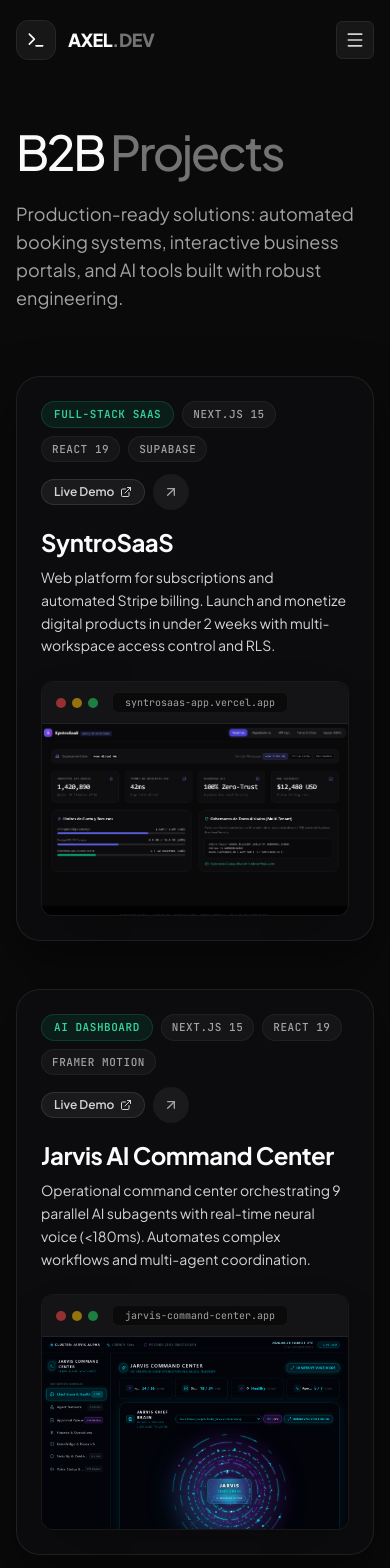
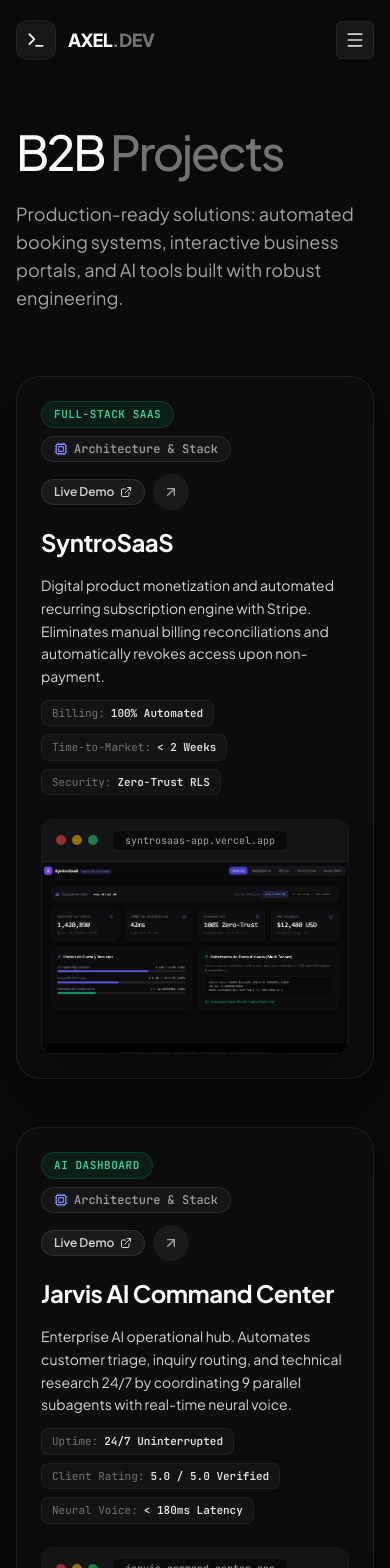
Before and after one commit to Axl07s/portfolio-axel, a React (Vite) app: page /projects in a window 390 px wide. Shown: the top 1568 px of the page. Built offline with nearby package versions, Linux system fonts and the light colour scheme.

Commit message:
feat(ui): implement dual-layer cards (business vs engineering), commercial B2B copy, and labs bridge on home

```diff
--- a/src/components/ProjectCard.tsx
+++ b/src/components/ProjectCard.tsx
@@ -1,7 +1,7 @@
-import React from 'react';
+import React, { useState } from 'react';
 import { useNavigate } from 'react-router-dom';
 import type { Project } from '../data/portfolioData';
-import { ArrowUpRight, ExternalLink } from 'lucide-react';
+import { ArrowUpRight, ExternalLink, Code2, Cpu, Briefcase, Layers } from 'lucide-react';
 import { useLanguage } from '../context/LanguageContext';
 
 interface ProjectCardProps {
@@ -9,12 +9,13 @@ interface ProjectCardProps {
 }
 
 export const ProjectCard: React.FC<ProjectCardProps> = ({ project }) => {
-  const { t } = useLanguage();
+  const { lang, t } = useLanguage();
   const navigate = useNavigate();
+  const [showTech, setShowTech] = useState(false);
   const mainImage = project.images[0]?.url || '/projects/syntrosaas_01.png';
 
   const handleCardClick = (e: React.MouseEvent) => {
-    if ((e.target as HTMLElement).closest('a')) {
+    if ((e.target as HTMLElement).closest('a') || (e.target as HTMLElement).closest('button')) {
       return;
     }
     navigate(`/project/${project.id}`);
@@ -42,19 +43,40 @@ export const ProjectCard: React.FC<ProjectCardProps> = ({ project }) => {
         }
       }}
     >
-      {/* Top Header: Category, Stack, Title, and Complete Unabridged Description */}
+      {/* Top Header: Category, Mode Toggle, Title, and Dual Layer Body */}
       <div className="p-6 sm:p-8 flex flex-col gap-4">
-        {/* Badges Bar */}
+        {/* Badges Bar & Toggle Pill */}
         <div className="flex items-center justify-between gap-3 flex-wrap">
           <div className="flex items-center gap-2 flex-wrap">
             <span className="text-[11px] font-mono font-semibold text-emerald-400 uppercase tracking-wider bg-emerald-500/10 px-3 py-1 rounded-full border border-emerald-500/20">
               {project.category}
             </span>
-            {project.stack?.slice(0, 3).map((tech, i) => (
-              <span key={i} className="text-[11px] font-mono font-medium text-neutral-400 uppercase tracking-wider bg-white/[0.04] px-2.5 py-1 rounded-full border border-white/5">
-                {tech}
-              </span>
-            ))}
+            {/* Toggle Dual-Layer Button */}
+            <button
+              type="button"
+              onClick={(e) => {
+                e.stopPropagation();
+                setShowTech(!showTech);
+              }}
+              className={`inline-flex items-center gap-1.5 px-3 py-1 rounded-full text-xs font-mono font-medium transition-all duration-300 border ${
+                showTech
+                  ? 'bg-indigo-500/15 border-indigo-500/40 text-indigo-300 hover:bg-indigo-500/25'
+                  : 'bg-white/[0.04] border-white/10 text-neutral-400 hover:text-neutral-200 hover:bg-white/[0.08]'
+              }`}
+              title={showTech ? 'Ver propuesta comercial' : 'Ver arquitectura y stack'}
+            >
+              {showTech ? (
+                <>
+                  <Briefcase className="w-3.5 h-3.5 text-emerald-400" />
+                  <span>{lang === 'es' ? 'Resultado Comercial' : 'Business View'}</span>
+                </>
+              ) : (
+                <>
+                  <Cpu className="w-3.5 h-3.5 text-indigo-400" />
+                  <span>{lang === 'es' ? 'Arquitectura & Stack' : 'Architecture & Stack'}</span>
+                </>
+              )}
+            </button>
           </div>
 
           <div className="flex items-center gap-2">
@@ -77,15 +99,83 @@ export const ProjectCard: React.FC<ProjectCardProps> = ({ project }) => {
           </div>
         </div>
 
-        {/* Title and Complete Description */}
+        {/* Title */}
         <div>
-          <h3 className="text-2xl sm:text-3xl font-display font-bold text-neutral-50 mb-2 tracking-[-0.02em] group-hover:text-emerald-400 transition-colors">
-            {project.title}
+          <h3 className="text-2xl sm:text-3xl font-display font-bold text-neutral-50 tracking-[-0.02em] group-hover:text-emerald-400 transition-colors flex items-center gap-2">
+            <span>{project.title}</span>
+            {showTech && (
+              <span className="text-[10px] font-mono text-indigo-400 bg-indigo-500/10 px-2 py-0.5 rounded border border-indigo-500/20 font-normal">
+                Engineering Layer
+              </span>
+            )}
           </h3>
-          <p className="text-sm sm:text-base text-neutral-300 font-normal leading-relaxed">
-            {project.description}
-          </p>
         </div>
+
+        {/* Dual Layer View Switcher (Business vs Technical) */}
+        {!showTech ? (
+          /* Layer 1: Business Outcome View (Default) */
+          <div className="transition-opacity duration-300 animate-fadeIn">
+            <p className="text-sm sm:text-base text-neutral-300 font-normal leading-relaxed">
+              {project.description}
+            </p>
+            {/* Business metrics pill bar */}
+            <div className="flex items-center gap-2 mt-3 flex-wrap">
+              {project.metrics.map((m, i) => (
+                <span key={i} className="text-[11px] font-mono text-neutral-400 bg-white/[0.03] border border-white/[0.06] px-2.5 py-1 rounded-lg">
+                  <span className="text-neutral-500 mr-1.5">{m.label}:</span>
+                  <span className="text-neutral-200 font-semibold">{m.value}</span>
+                </span>
+              ))}
+            </div>
+          </div>
+        ) : (
+          /* Layer 2: Technical Architecture & Stack View */
+          <div className="transition-opacity duration-300 animate-fadeIn space-y-3 bg-[#111116] border border-white/[0.08] p-4 rounded-xl">
+            {/* Architecture Mechanism */}
+            <div>
+              <div className="flex items-center gap-1.5 text-[10px] font-mono uppercase tracking-wider text-indigo-400 mb-1">
+                <Layers className="w-3 h-3" />
+                <span>{lang === 'es' ? 'Arquitectura & Patrones' : 'Architecture & Patterns'}</span>
+              </div>
+              <p className="text-xs text-neutral-300 leading-relaxed font-sans">
+                {project.architecture || project.features[0]}
+              </p>
+            </div>
+
+            {/* Stack Tags */}
+            <div className="pt-1">
+              <div className="text-[10px] font-mono uppercase tracking-wider text-neutral-500 mb-1.5">
+                {lang === 'es' ? 'Tecnologías Clave' : 'Key Stack'}
+              </div>
+              <div className="flex flex-wrap gap-1.5">
+                {project.stack.map((t, i) => (
+                  <span key={i} className="text-[10px] font-mono text-emerald-300 bg-emerald-500/10 border border-emerald-500/20 px-2 py-0.5 rounded">
+                    {t}
+                  </span>
+                ))}
+              </div>
+            </div>
+
+            {/* GitHub Repo Button if present */}
+            {project.githubUrl && (
+              <div className="pt-1 flex items-center justify-between border-t border-white/5">
+                <a
+                  href={project.githubUrl}
+                  target="_blank"
+                  rel="noopener noreferrer"
+                  onClick={(e) => e.stopPropagation()}
+                  className="inline-flex items-center gap-1.5 text-xs font-mono text-neutral-400 hover:text-neutral-200 transition-colors"
+                >
+                  <Code2 className="w-3.5 h-3.5 text-indigo-400" />
+                  <span>{lang === 'es' ? 'Ver Repositorio GitHub' : 'View GitHub Repo'}</span>
+                </a>
+                <span className="text-[10px] font-mono text-neutral-500">
+                  Código de Producción
+                </span>
+              </div>
+            )}
+          </div>
+        )}
       </div>
 
       {/* Bottom Framed Browser Window (No text overlay, crisp interface presentation) */}
--- a/src/data/portfolioData.ts
+++ b/src/data/portfolioData.ts
@@ -8,6 +8,7 @@ export interface Project {
   title: string;
   category: string;
   description: string;
+  architecture?: string;
   role: string;
   stack: string[];
   metrics: { label: string; value: string }[];
@@ -37,13 +38,14 @@ const projectsES: Project[] = [
     id: 'syntrosaas',
     title: 'SyntroSaaS',
     category: 'Full-Stack SaaS',
-    description: 'Plataforma web para suscripciones y facturación automatizada con Stripe. Permite lanzar y monetizar productos digitales en menos de 2 semanas con control multi-workspace y RLS.',
+    description: 'Plataforma para monetizar productos digitales con cobros recurrentes y suscripciones automáticas vía Stripe. Elimina la conciliación manual y suspende accesos por impago en tiempo real.',
+    architecture: 'Arquitectura Next.js 15 App Router con Server Actions, aislamiento multi-tenant en Supabase mediante Row-Level Security (RLS) y conciliación asíncrona de webhooks con Stripe.',
     role: 'Full-Stack Architect',
     stack: ['Next.js 15', 'React 19', 'Supabase', 'Stripe', 'Tailwind CSS', 'TypeScript'],
     metrics: [
+      { label: 'Cobros', value: '100% Automáticos' },
       { label: 'Time-to-Market', value: '< 2 Semanas' },
-      { label: 'Lighthouse', value: '99/100' },
-      { label: 'Auth', value: 'Zero-Trust RLS' },
+      { label: 'Seguridad', value: 'Zero-Trust RLS' },
     ],
     features: [
       'Organización multi-tenant con aislamiento de datos por workspace, invitaciones de equipo y roles RBAC',
@@ -64,13 +66,14 @@ const projectsES: Project[] = [
     id: 'jarvis-hud',
     title: 'Jarvis AI Command Center',
     category: 'AI Dashboard',
-    description: 'Centro de comando operacional que orquesta 9 agentes de IA en paralelo con streaming de voz neural (<180ms). Automatiza flujos de trabajo e investigación técnica compleja.',
+    description: 'Centro de comando operacional con inteligencia artificial para empresas. Automatiza el triaje, la atención al cliente y flujos de investigación 24/7 orquestando 9 agentes en paralelo con voz neural.',
+    architecture: 'Topología de red con 9 subagentes de IA en paralelo, streaming de voz neural ElevenLabs (<180ms) con visualizador Web Audio API y auditoría en tiempo real de consumo de tokens.',
     role: 'Lead Frontend Engineer',
     stack: ['Next.js 15', 'React 19', 'Framer Motion', 'ElevenLabs', 'Tailwind CSS', 'TypeScript'],
     metrics: [
-      { label: 'Client Rating', value: '5.0 / 5.0' },
-      { label: 'Agent Network', value: '9 Subagents' },
-      { label: 'Voice Latency', value: '< 180ms' },
+      { label: 'Disponibilidad', value: '24/7 Continua' },
+      { label: 'Calificación', value: '5.0 / 5.0 Verificada' },
+      { label: 'Voz Neural', value: '< 180ms Latencia' },
     ],
     features: [
       'Malla neuronal para coordinar 9 subagentes de investigación, código y finanzas en paralelo',
@@ -91,13 +94,14 @@ const projectsES: Project[] = [
     id: 'kure-gastronomy',
     title: 'KURE Fine Dining',
     category: 'Hospitality Platform',
-    description: 'Portal gastronómico con motor de reservas en tiempo real y menú interactivo. Optimiza la experiencia del cliente y captura reservas directas sin comisiones a plataformas intermediarias.',
+    description: 'Portal gastronómico de alta gama con motor de reservas directas en tiempo real. Elimina las comisiones del 15% al 20% de intermediarios de delivery y optimiza la rotación de mesas VIP.',
+    architecture: 'Arquitectura SPA desacoplada en React 18 y Vite, validación de formularios multi-paso en memoria, menú categorizado dinámico y renderizado a 60 FPS sin dependencias de CMS pesados.',
     role: 'Frontend Developer & Designer',
     stack: ['React 18', 'Tailwind CSS', 'Vite', 'Lucide Icons'],
     metrics: [
-      { label: 'Secciones', value: '7 Completas' },
-      { label: 'Reservas', value: 'Multi-Paso' },
-      { label: 'Mobile', value: '100% Responsivo' },
+      { label: 'Comisiones', value: '0% a Terceros' },
+      { label: 'Reservas', value: 'Multi-Paso Directa' },
+      { label: 'Mobile', value: '100% Fluido' },
     ],
     features: [
       'Navegador de menú categorizado con tarjetas de platos, precios y descripciones',
@@ -118,13 +122,14 @@ const projectsES: Project[] = [
     id: 'nexuscorp-b2b',
     title: 'NexusCorp B2B Agency',
     category: 'B2B Lead Generation',
-    description: 'Infraestructura de captación comercial con calculadora de ROI interactiva y wizard de cualificación en 3 pasos. Convierte visitas en prospectos calificados para servicios B2B.',
+    description: 'Infraestructura de prospección comercial para firmas B2B. Filtra y califica empresas interesadas con calculadora de ROI interactiva antes de agendar llamadas, descartando contactos sin presupuesto.',
+    architecture: 'Simulador matemático reactivo en cliente que proyecta pipeline comercial en milisegundos, wizard modular de cualificación en 3 pasos y modales de retos técnicos desacoplados.',
     role: 'Frontend Developer & UX',
     stack: ['React', 'TypeScript', 'Tailwind CSS', 'Vite'],
     metrics: [
-      { label: 'Funnel', value: 'Wizard 3 Pasos' },
+      { label: 'Filtro Comercial', value: 'Wizard 3 Etapas' },
       { label: 'Calculadora', value: 'ROI Real-Time' },
-      { label: 'Target', value: 'Enterprise B2B' },
+      { label: 'Segmento', value: 'Enterprise B2B' },
     ],
     features: [
       'Simulador de ROI reactivo que modela pipeline comercial y retornos con sliders interactivos',
@@ -175,13 +180,14 @@ const projectsEN: Project[] = [
     id: 'syntrosaas',
     title: 'SyntroSaaS',
     category: 'Full-Stack SaaS',
-    description: 'Web platform for subscriptions and automated Stripe billing. Launch and monetize digital products in under 2 weeks with multi-workspace access control and RLS.',
+    description: 'Digital product monetization and automated recurring subscription engine with Stripe. Eliminates manual billing reconciliations and automatically revokes access upon non-payment.',
+    architecture: 'Next.js 15 App Router with Server Actions, Supabase multi-tenant data isolation via Row-Level Security (RLS), and asynchronous Stripe webhook reconciliation.',
     role: 'Full-Stack Architect',
     stack: ['Next.js 15', 'React 19', 'Supabase', 'Stripe', 'Tailwind CSS', 'TypeScript'],
     metrics: [
+      { label: 'Billing', value: '100% Automated' },
       { label: 'Time-to-Market', value: '< 2 Weeks' },
-      { label: 'Lighthouse', value: '99/100' },
-      { label: 'Auth', value: 'Zero-Trust RLS' },
+      { label: 'Security', value: 'Zero-Trust RLS' },
     ],
     features: [
       'Multi-tenant workspace organization with data isolation, team invites, and RBAC roles',
@@ -202,13 +208,14 @@ const projectsEN: Project[] = [
     id: 'jarvis-hud',
     title: 'Jarvis AI Command Center',
     category: 'AI Dashboard',
-    description: 'Operational command center orchestrating 9 parallel AI subagents with real-time neural voice (<180ms). Automates complex workflows and multi-agent coordination.',
+    description: 'Enterprise AI operational hub. Automates customer triage, inquiry routing, and technical research 24/7 by coordinating 9 parallel subagents with real-time neural voice.',
+    architecture: 'Network topology coordinating 9 parallel AI subagents, ElevenLabs neural voice streaming (<180ms) with Web Audio API waveform visualizer, and token spend auditing.',
     role: 'Lead Frontend Engineer',
     stack: ['Next.js 15', 'React 19', 'Framer Motion', 'ElevenLabs', 'Tailwind CSS', 'TypeScript'],
     metrics: [
-      { label: 'Client Rating', value: '5.0 / 5.0' },
-      { label: 'Agent Network', value: '9 Subagents' },
-      { label: 'Voice Latency', value: '< 180ms' },
+      { label: 'Uptime', value: '24/7 Uninterrupted' },
+      { label: 'Client Rating', value: '5.0 / 5.0 Verified' },
+      { label: 'Neural Voice', value: '< 180ms Latency' },
     ],
     features: [
       'Neural mesh coordinating 9 parallel subagents across research, coding, and finance',
@@ -229,13 +236,14 @@ const projectsEN: Project[] = [
     id: 'kure-gastronomy',
     title: 'KURE Fine Dining',
     category: 'Hospitality Platform',
-    description: 'High-end hospitality portal with a real-time reservation engine and interactive menu. Captures direct bookings without paying fees to third-party platforms.',
+    description: 'High-end gastronomy portal with direct real-time table reservations. Eliminates 15% to 20% platform commissions from third-party delivery apps and optimizes VIP table rotation.',
+    architecture: 'Decoupled React 18 & Vite SPA architecture, in-memory multi-step form validation, dynamic categorized dining menu, and 60 FPS rendering without bloated CMS overhead.',
     role: 'Frontend Developer & Designer',
     stack: ['React 18', 'Tailwind CSS', 'Vite', 'Lucide Icons'],
     metrics: [
-      { label: 'Sections', value: '7 Complete' },
-      { label: 'Booking Flow', value: 'Multi-Step' },
-      { label: 'Mobile', value: 'Fully Responsive' },
+      { label: 'Commissions', value: '0% Third-Party Fees' },
+      { label: 'Bookings', value: 'Direct Multi-Step' },
+      { label: 'Mobile', value: '100% Fluid' },
     ],
     features: [
       'Categorized menu browser with dish cards, prices, and descriptions',
@@ -256,12 +264,13 @@ const projectsEN: Project[] = [
     id: 'nexuscorp-b2b',
     title: 'NexusCorp B2B Agency',
     category: 'B2B Lead Generation',
-    description: 'B2B client acquisition infrastructure with an interactive ROI calculator and 3-step qualification wizard. Converts traffic into qualified enterprise leads.',
+    description: 'Commercial client acquisition infrastructure for B2B firms. Pre-qualifies enterprise prospects with an interactive ROI calculator before scheduling calls, filtering out unqualified inquiries.',
+    architecture: 'Client-side reactive mathematical simulator projecting pipeline returns in milliseconds, modular 3-step diagnostic wizard, and decoupled technical challenge modals.',
     role: 'Frontend Developer & UX',
     stack: ['React', 'TypeScript', 'Tailwind CSS', 'Vite'],
     metrics: [
-      { label: 'Funnel', value: '3-Step Wizard' },
-      { label: 'Calculator', value: 'Real-Time ROI' },
+      { label: 'Lead Filter', value: '3-Step Wizard' },
+      { label: 'Diagnostic', value: 'Real-Time ROI' },
       { label: 'Target', value: 'Enterprise B2B' },
     ],
     features: [
```
Also changed, not shown: src/pages/Home.tsx (+39 -4 lines).
